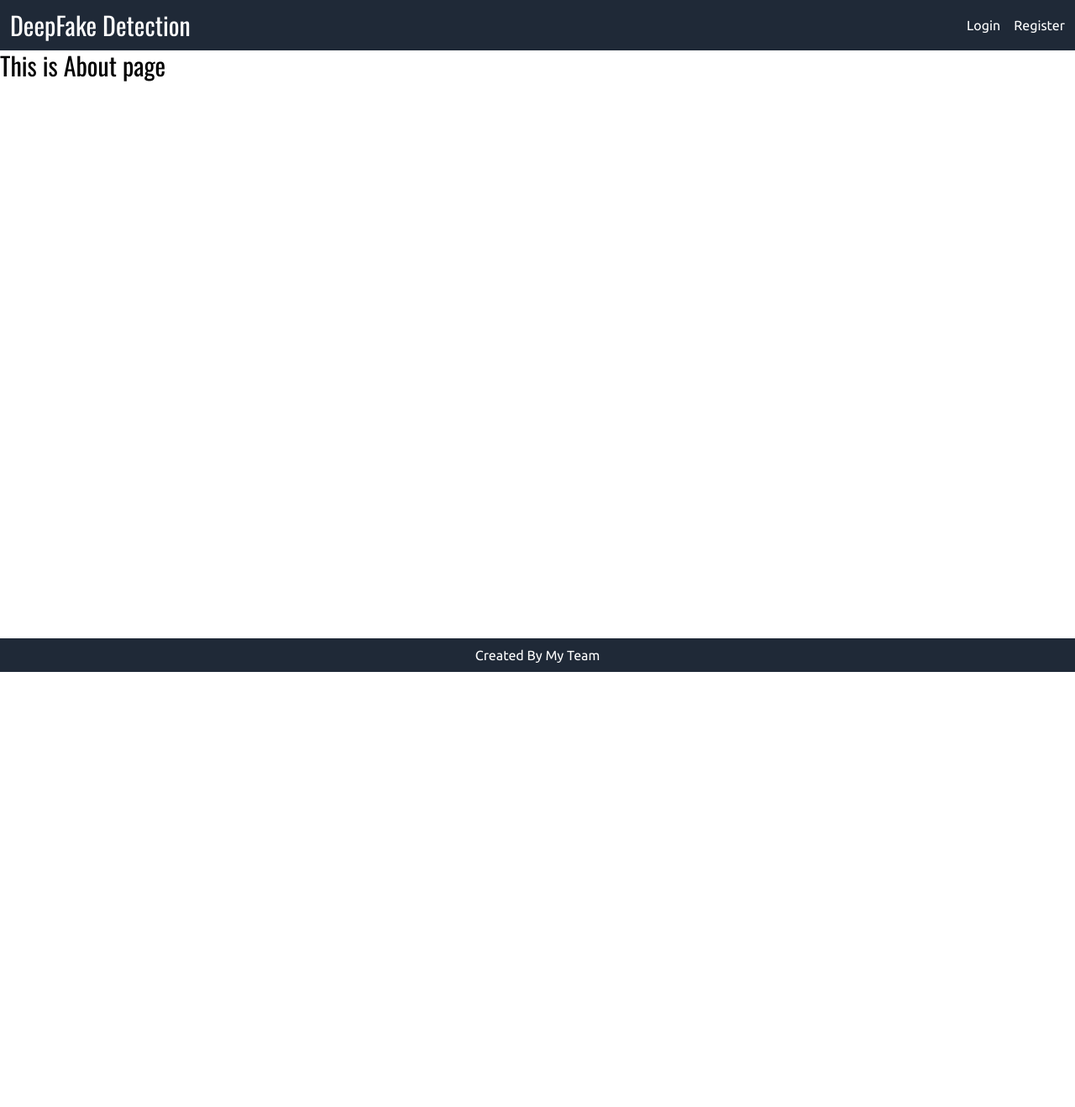
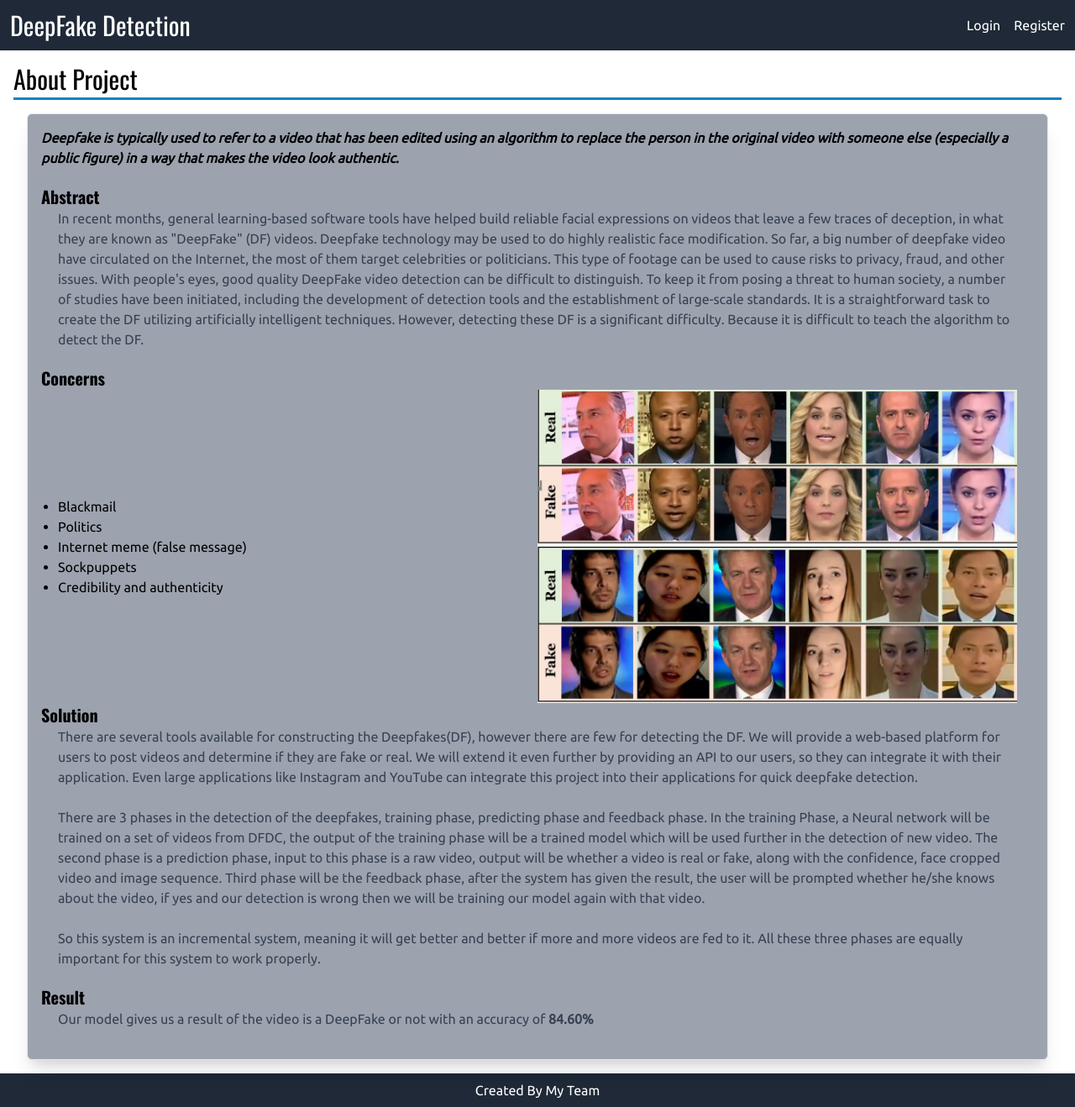
Before and after one commit to sushil-kamble/deepfake-video-detection, a React (Create React App) app in the folder frontend/: page /about in a window 1280 px wide. Shown: the whole page at 84% size. Before the commit the page ends 800 px from the top, so only its background shows below. Built offline with nearby package versions, Linux system fonts and the light colour scheme.

Commit message:
aabout page

```diff
--- a/frontend/src/Navbar/index.jsx
+++ b/frontend/src/Navbar/index.jsx
@@ -7,7 +7,9 @@ const Navbar = () => {
   return (
     <nav>
       <div className="flex items-center justify-between flex-wrap bg-gray-800 p-3 text-white">
-        <h1>DeepFake Detection</h1>
+        <Link to="/">
+          <h1 className="hover:cursor-pointer">DeepFake Detection</h1>
+        </Link>
         <div className="space-x-4">
           {user ? (
             <>
--- a/frontend/src/views/aboutPage.jsx
+++ b/frontend/src/views/aboutPage.jsx
@@ -1,8 +1,97 @@
+import deepfakeImage from "../assets/deepfake_detection.webp";
+
 function About() {
   return (
-    <div>
-      <h1>This is About page</h1>
-    </div>
+    <section className="m-4">
+      <h1>About Project</h1>
+      <hr className="mb-4" />
+      <div className="grid grid-cols-1 mx-auto">
+        <div className="relative border p-4 rounded-md shadow-xl bg-gray-400 mx-4">
+          <div>
+            <p className="pb-5 font-semibold">
+              <i>
+                Deepfake is typically used to refer to a video that has been
+                edited using an algorithm to replace the person in the original
+                video with someone else (especially a public figure) in a way
+                that makes the video look authentic.
+              </i>
+            </p>
+          </div>
+          <div>
+            <h1 className="font-semibold text-xl">Abstract</h1>
+            <p className="text-gray-700 px-5 pb-5">
+              In recent months, general learning-based software tools have
+              helped build reliable facial expressions on videos that leave a
+              few traces of deception, in what they are known as "DeepFake" (DF)
+              videos. Deepfake technology may be used to do highly realistic
+              face modification. So far, a big number of deepfake video have
+              circulated on the Internet, the most of them target celebrities or
+              politicians. This type of footage can be used to cause risks to
+              privacy, fraud, and other issues. With people's eyes, good quality
+              DeepFake video detection can be difficult to distinguish. To keep
+              it from posing a threat to human society, a number of studies have
+              been initiated, including the development of detection tools and
+              the establishment of large-scale standards. It is a
+              straightforward task to create the DF utilizing artificially
+              intelligent techniques. However, detecting these DF is a
+              significant difficulty. Because it is difficult to teach the
+              algorithm to detect the DF.
+            </p>
+          </div>
+          <div>
+            <h1 className="font-semibold text-xl">Concerns</h1>
+            <div className="grid grid-cols-2 px-5 items-center">
+              <ul className="list-disc ">
+                <li>Blackmail</li>
+                <li>Politics</li>
+                <li>Internet meme (false message)</li>
+                <li>Sockpuppets</li>
+                <li>Credibility and authenticity</li>
+              </ul>
+              <img src={deepfakeImage} alt="deefakeImage" className="w-full" />
+            </div>
+          </div>
+          <div>
+            <h1 className="font-semibold text-xl">Solution</h1>
+            <p className="text-gray-700 px-5 pb-5">
+              There are several tools available for constructing the
+              Deepfakes(DF), however there are few for detecting the DF. We will
+              provide a web-based platform for users to post videos and
+              determine if they are fake or real. We will extend it even further
+              by providing an API to our users, so they can integrate it with
+              their application. Even large applications like Instagram and
+              YouTube can integrate this project into their applications for
+              quick deepfake detection. <br />
+              <br />
+              There are 3 phases in the detection of the deepfakes, training
+              phase, predicting phase and feedback phase. In the training Phase,
+              a Neural network will be trained on a set of videos from DFDC, the
+              output of the training phase will be a trained model which will be
+              used further in the detection of new video. The second phase is a
+              prediction phase, input to this phase is a raw video, output will
+              be whether a video is real or fake, along with the confidence,
+              face cropped video and image sequence. Third phase will be the
+              feedback phase, after the system has given the result, the user
+              will be prompted whether he/she knows about the video, if yes and
+              our detection is wrong then we will be training our model again
+              with that video. <br />
+              <br />
+              So this system is an incremental system, meaning it will get
+              better and better if more and more videos are fed to it. All these
+              three phases are equally important for this system to work
+              properly.
+            </p>
+          </div>
+          <div>
+            <h1 className="font-semibold text-xl">Result</h1>
+            <p className="text-gray-700 px-5 pb-5">
+              Our model gives us a result of the video is a DeepFake or not with
+              an accuracy of <b>84.60%</b>
+            </p>
+          </div>
+        </div>
+      </div>
+    </section>
   );
 }
 
--- a/frontend/src/views/detectionPage.jsx
+++ b/frontend/src/views/detectionPage.jsx
@@ -10,7 +10,7 @@ function Detection() {
   const [result, setResult] = useState(null);
   const api = useAxios();
 
-  const handleUploadFile = e => {
+  const handleUploadFile = (e) => {
     const uploadedVideo = e.target.files[0];
     setFile(uploadedVideo);
     const output = document.getElementById("output");
@@ -20,7 +20,7 @@ function Detection() {
     };
   };
 
-  const submitVideo = async e => {
+  const submitVideo = async (e) => {
     e.preventDefault();
     setLoading(true);
     const formData = new FormData();
@@ -28,8 +28,8 @@ function Detection() {
     try {
       const response = await api.post("/detection/", formData, {
         headers: {
-          "Content-Type": "multipart/form-data"
-        }
+          "Content-Type": "multipart/form-data",
+        },
       });
       setLoading(false);
       setResult(response.data.response);
@@ -50,7 +50,7 @@ function Detection() {
             id="contained-button-file"
             ref={videoRef}
             className="my-2"
-            onChange={e => handleUploadFile(e)}
+            onChange={(e) => handleUploadFile(e)}
             type="file"
           />
         </label>
```
Also changed, not shown: frontend/src/assets/deepfake_detection.webp (added).
